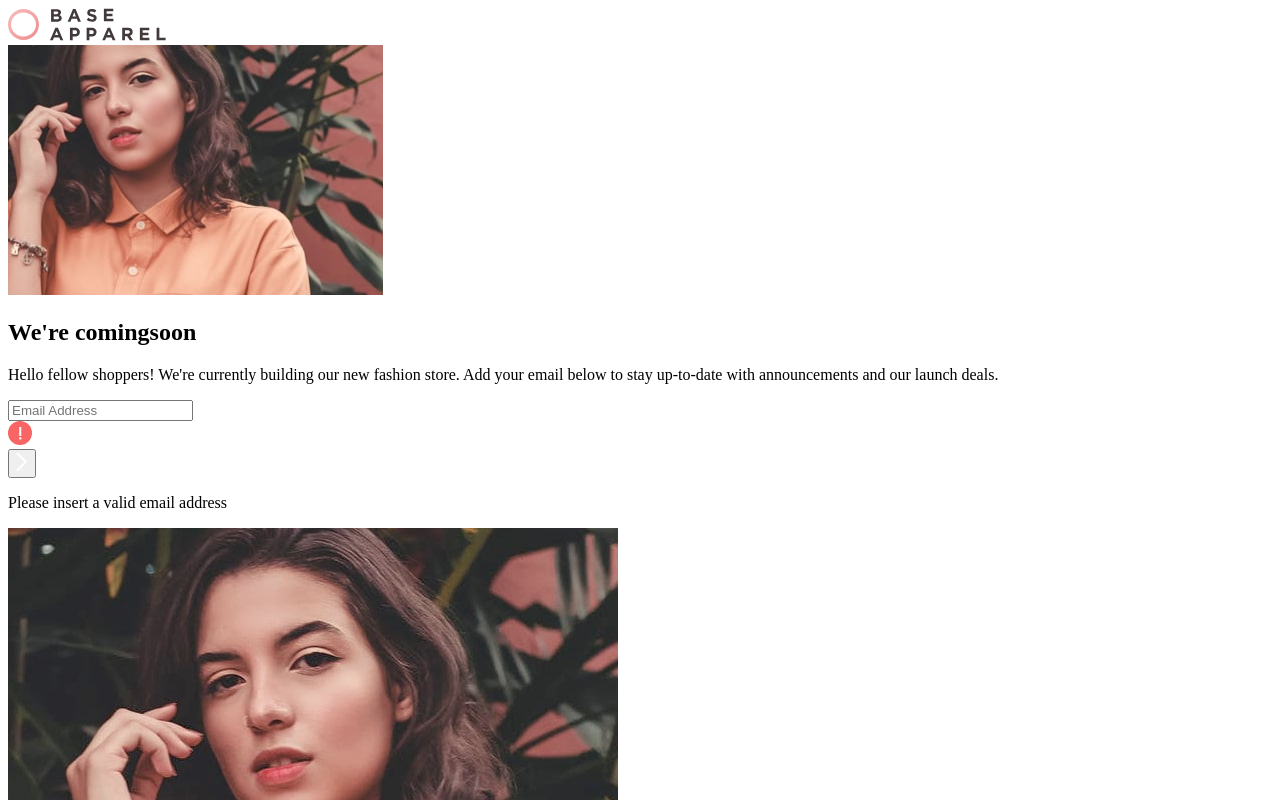
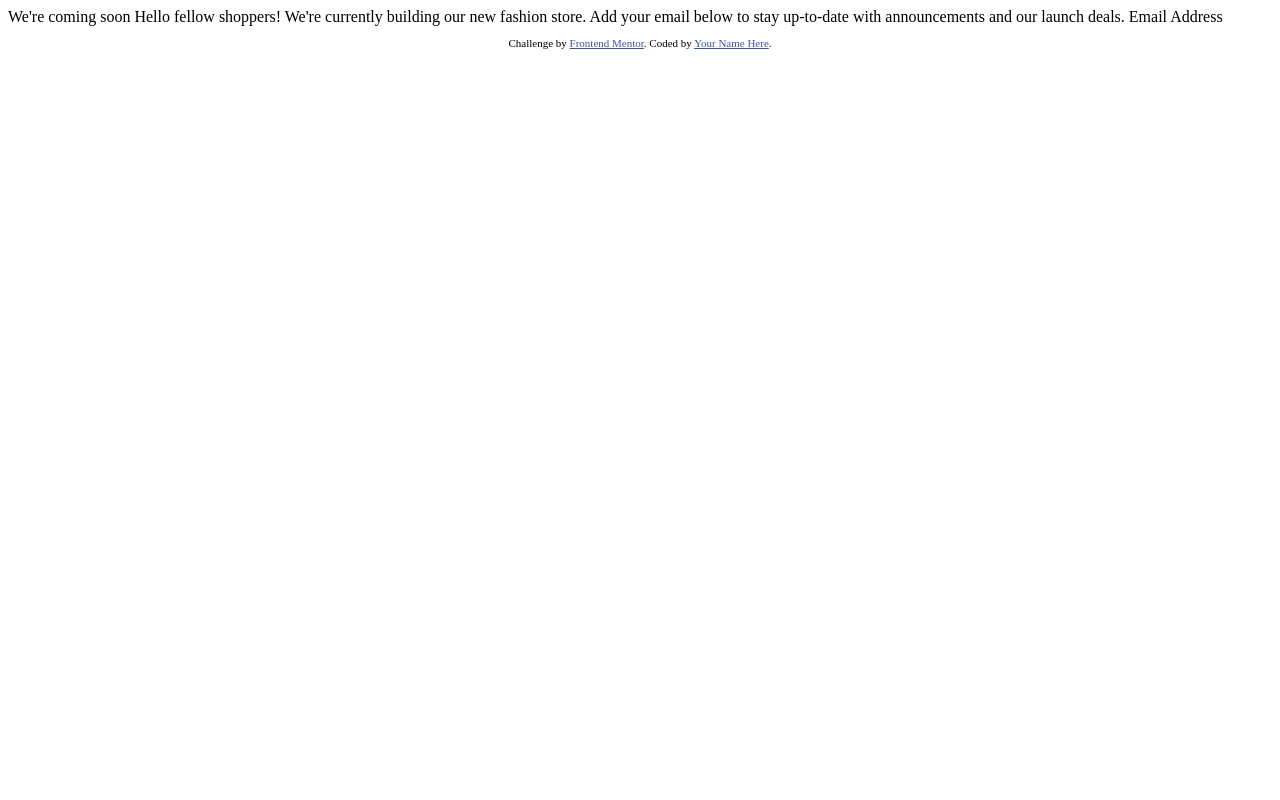
Before and after one commit to clivepato93/base-apparel-landing-page, a plain HTML site: page index.html in a window 1280 px wide. Shown: the top 800 px of the page. Drawn offline with Linux system fonts and the light colour scheme.

Commit message:
restarting challenge

```diff
--- a/index.html
+++ b/index.html
@@ -2,10 +2,10 @@
 <html lang="en">
 <head>
   <meta charset="UTF-8">
-  <meta name="viewport" content="width=device-width, initial-scale=1"> <!-- displays site properly based on user's device -->
+  <meta name="viewport" content="width=device-width, initial-scale=1.0"> <!-- displays site properly based on user's device -->
 
   <link rel="icon" type="image/png" sizes="32x32" href="./images/favicon-32x32.png">
-  <link rel="stylesheet" href="style.css">
+
   <title>Frontend Mentor | Base Apparel coming soon page</title>
 
   <!-- Feel free to remove these styles or customise in your own stylesheet 👍 -->
@@ -13,46 +13,16 @@
     .attribution { font-size: 11px; text-align: center; }
     .attribution a { color: hsl(228, 45%, 44%); }
   </style>
-  <script src="script.js" async></script>
 </head>
 <body>
-  <main class="container">
-    <section class="info">
-      <div class="logoContainer">
-        <img src="images/logo.svg" alt="" class="logo">
-      </div>
-      <div class="imgContainer">
-        <img src="images/hero-mobile.jpg" alt="" class="heroMobile">
-      </div>
-      <div class="title">
-        <h1>  We're <span>coming</span><span>soon</span></h1>
-      </div>
-    <div class="text">
-      <p>
-      Hello fellow shoppers! We're currently building our new fashion store.
-      Add your email below to stay up-to-date with announcements and our launch deals.
-      </p>
-    </div>
-    <!-- form element -->
-    <div class="form">
-      <!-- <label for="">Email Address</label> -->
-      <input type="text" name="email" id="inputBox" placeholder="Email Address">
-      <!-- <input type="submit" value=""> -->
-      <div class="error hidden">
-        <img src="images/icon-error.svg" alt="error icon">
-      </div>
-      <button type="submit" class="btn">
-        <img src="images/icon-arrow.svg" alt="arrow icon" class="arrow">
-      </button>
-    </div>
-    <div class="warning hidden">
-      <p>Please insert a valid email address</p>
-    </div>
-    </section>
-    <div class="imgContainer2">
-      <img src="images/hero-desktop.jpg" alt="" class="heroDesktop">
-    </div>
-  </main>
+
+  We're coming soon
+
+  Hello fellow shoppers! We're currently building our new fashion store.
+  Add your email below to stay up-to-date with announcements and our launch deals.
+
+  Email Address
+
   <footer>
     <p class="attribution">
       Challenge by <a href="https://www.frontendmentor.io?ref=challenge" target="_blank">Frontend Mentor</a>.
```
